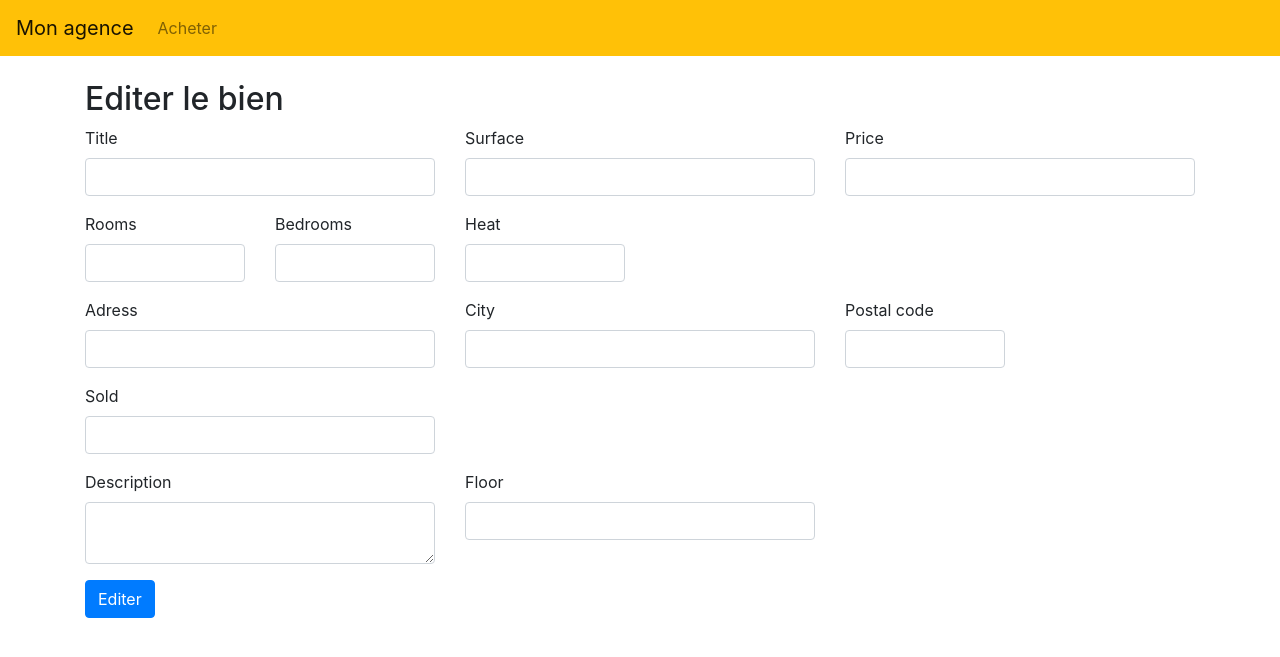
After one commit to 450Oucema/MaSuperAgence, a Symfony app: template templates/admin/property/new.html.twig in a window 1280 px wide. The commit adds this page. Shown: the top 657 px of the page. Run offline with Twig, Linux system fonts and the light colour scheme; the template is opened without the code that fills it, so the values that code supplies are empty; form fields are guessed from the names that the template uses; some libraries are stand-ins or nearby versions.

Commit message:
CRU Fonctionnel, 4/16

```diff
--- /dev/null
+++ b/templates/admin/property/_form.html.twig
@@ -0,0 +1,24 @@
+{{  form_start(form) }}
+<div class="row">
+    <div class="col-md-4">{{ form_row(form.title) }}</div>
+    <div class="col-md-4">{{ form_row(form.surface) }}</div>
+    <div class="col-md-4">{{ form_row(form.price) }}</div>
+</div>
+<div class="row">
+    <div class="col-md-2">{{ form_row(form.rooms) }}</div>
+    <div class="col-md-2">{{ form_row(form.bedrooms) }}</div>
+    <div class="col-md-2">{{ form_row(form.heat) }}</div>
+</div>
+<div class="row">
+    <div class="col-md-4">{{ form_row(form.adress) }}</div>
+    <div class="col-md-4">{{ form_row(form.city) }}</div>
+    <div class="col-md-2">{{ form_row(form.postal_code) }}</div>
+    <div class="col-md-4">{{ form_row(form.sold) }}</div>
+</div>
+<div class="row">
+    <div class="col-md-4">{{ form_row(form.description) }}</div>
+    <div class="col-md-4">{{ form_row(form.floor) }}</div>
+</div>
+<button class="btn btn-primary">{{button | default('Enregistrer') }}</button>
+</div>
+{{ form_end(form) }}
--- /dev/null
+++ b/templates/admin/property/new.html.twig
@@ -0,0 +1,12 @@
+{% extends 'base.html.twig' %}
+
+{% block title %}
+Créer un nouveau bien
+{% endblock %}
+
+{% block body %}
+<div class="container mt-4">
+    <h2>Editer le bien</h2>
+    {{  include ('admin/property/_form.html.twig', { form : form, button : 'Editer'}) }}
+</div>
+{% endblock %}
--- a/templates/base.html.twig
+++ b/templates/base.html.twig
@@ -15,13 +15,7 @@
         <div class="collapse navbar-collapse" id="navbarNav">
             <ul class="navbar-nav">
                 <li class="nav-item">
-                    <a class="nav-link {% if current_menu == 'home' %}active{% endif %}" href="{{path('home')}}">Home <span class="sr-only">(current)</span></a>
-                </li>
-                <li class="nav-item">
-                    <a class="nav-link {% if current_menu == 'properties' %}active{% endif %}" href="{{ path('property.index') }}">Acheter</a>
-                </li>
-                <li class="nav-item">
-                    <a class="nav-link" href="#">Pricing</a>
+                    <a class="nav-link {% if current_menu is defined and current_menu == 'properties' %}active{% endif %}"  href="{{ path('property.index') }}">Acheter</a>
                 </li>
             </ul>
         </div>
```
Also changed, not shown: src/Controller/Admin/AdminPropertyController.php (added, +86 -0 lines), src/Form/PropertyType.php (added, +48 -0 lines), templates/admin/property/edit.html.twig (added, +12 -0 lines), templates/admin/property/index.html.twig (added, +28 -0 lines), 1 other file.
